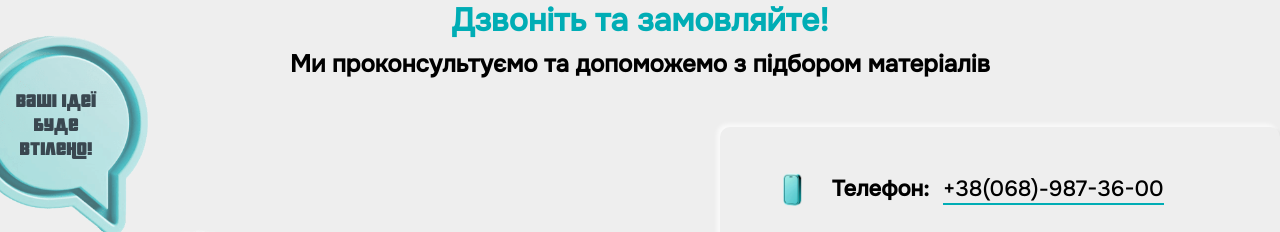
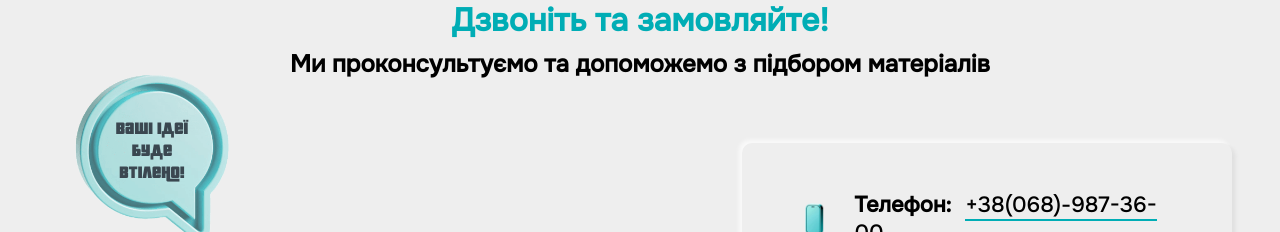
Before and after one commit to Olesia-P/scien3, a Next.js app: page / in a window 1280 px wide. Shown: the part 2980-3212 px from the top of the page. Built offline with nearby package versions, Linux system fonts and the light colour scheme.

Commit message:
Fixed the sizing in contacts section

```diff
--- a/src/components/home/section-contacts/section-contacts.module.scss
+++ b/src/components/home/section-contacts/section-contacts.module.scss
@@ -2,7 +2,7 @@
 
 
 .container {
-    padding: 3rem 0;
+    padding: 3rem 0 1rem 0;
     width: $content-width;
     max-width: 100%;
     margin: 0 auto;
@@ -27,9 +27,12 @@
 
     .contentWrap {
         display: grid;
-        grid-template-columns: repeat((2, 1fr));
-        margin: 3rem auto;
+        // grid-template-columns: repeat((2, 1fr));
+        grid-template-columns: 55% 45%;
+        margin: 4rem auto;
         position: relative;
+        max-width: 85%;
+        gap: 3rem;
 
         .illustration {
             width: 100%;
@@ -41,7 +44,6 @@
             align-self: center;
             box-shadow: $shadow-white-out;
             border-radius: 10px;
-            margin-left: 5rem;
 
             .contactsList {
                 font-size: $font-size-22 ;
@@ -83,7 +85,7 @@
 
                 iframe {
                     width: 100%;
-                    height: 30rem;
+                    height: 26rem;
                     border: none;
                     padding: 1rem;
                 }
@@ -93,9 +95,9 @@
         .bubbleWrap {
             @include dfc;
             position: absolute;
-            width: 12rem;
-            top: -6rem;
-            left: -2.5rem;
+            width: 10rem;
+            top: -4.5rem;
+            left: -1.5rem;
 
             img {
                 width: 100%;
@@ -103,11 +105,11 @@
             }
 
             p {
-                font-size: $font-size-20;
+                font-size: $font-size-18;
                 text-align: center;
                 z-index: 1;
                 position: absolute;
-                top: 3.5rem;
+                top: 2.8rem;
                 width: 60%;
                 font-family: $font-family-fancy;
                 color: $grey;
```
